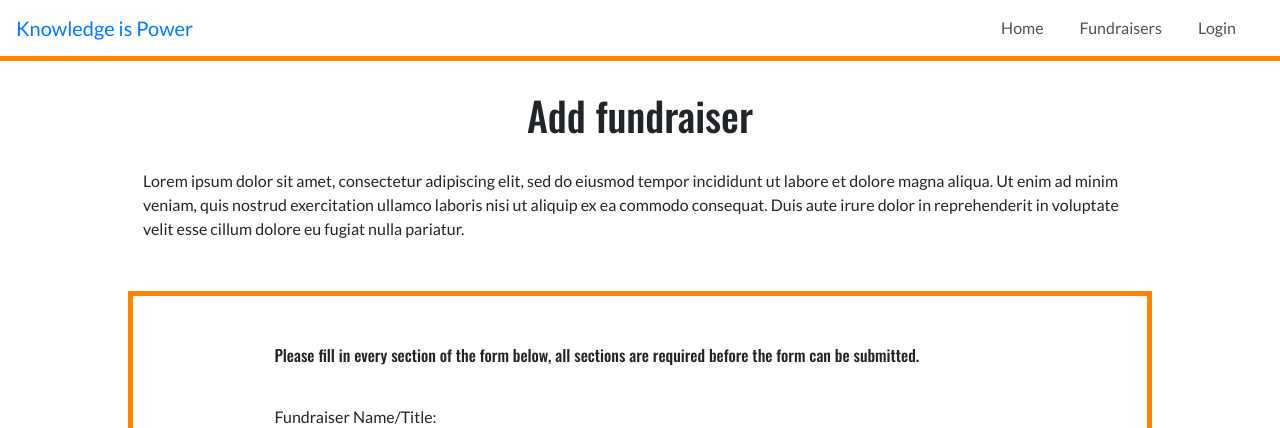
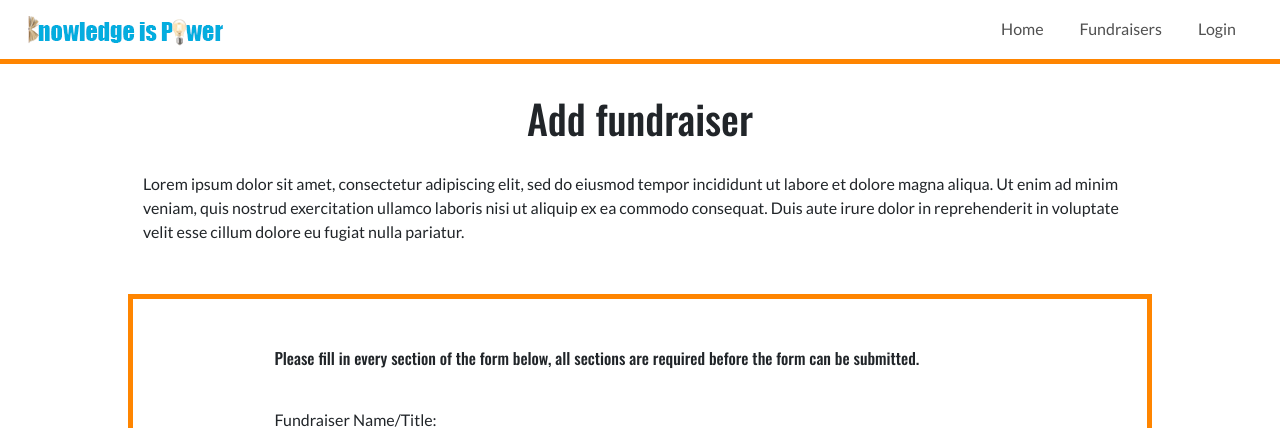
Before and after one commit to Angie55/MilestoneThree_KnowlegeisPower, a Flask app: page /add_fundraiser in a window 1280 px wide. Shown: the top 428 px of the page. Run offline with Flask 2, Linux system fonts and the light colour scheme; some libraries are stand-ins or nearby versions.

Commit message:
Added favicon and logo to nav bar

```diff
--- a/templates/base.html
+++ b/templates/base.html
@@ -11,6 +11,8 @@
     <!-- Font awesome and Google fonts -->
     <link rel="stylesheet" href="https://use.fontawesome.com/releases/v5.8.1/css/all.css" integrity="sha384-50oBUHEmvpQ+1lW4y57PTFmhCaXp0ML5d60M1M7uH2+nqUivzIebhndOJK28anvf" crossorigin="anonymous">
     <link href="https://fonts.googleapis.com/css?family=Lato|Oswald:500&display=swap" rel="stylesheet">
+    <!-- Favicon -->
+    <link rel="icon" type="image/png" href="static/images/KIP_favicon.png">
     <!-- CSS -->
     <link rel="stylesheet" type="text/css" href="{{ url_for('static', filename='/css/style.css')}}"/>
 </head>
@@ -18,7 +20,9 @@
 
 <body>
     <nav class="navbar navbar-expand-lg nav">
-        <a class="navbar-brand page-headers" href="#">Knowledge is Power</a>
+        <a class="navbar-brand" href="{{ url_for('index') }}">
+          <img src="static/images/KIPLogo.png" alt="">
+        </a>
 
         <button class="navbar-toggler" type="button" data-toggle="collapse" data-target="#navbarNav" aria-controls="navbarNav" aria-expanded="false" aria-label="Toggle navigation">
             <span class="navbar-toggler-icon"></span>
--- a/templates/fundraiser-info.html
+++ b/templates/fundraiser-info.html
@@ -83,7 +83,6 @@
                             <div class="modal-footer">
                                 <button type="button" class="btn green-button" data-dismiss="modal">Close</button>
                                 <a class="btn delete-btn" href="{{ url_for('delete_fundraiser', fundraiser_id=fundraiser._id)}}" role="button">Delete</a>
-
                             </div>
                         </div>
                     </div>
```
Also changed, not shown: static/images/KIPLogo.png (added), static/images/KIP_favicon.png (added).
